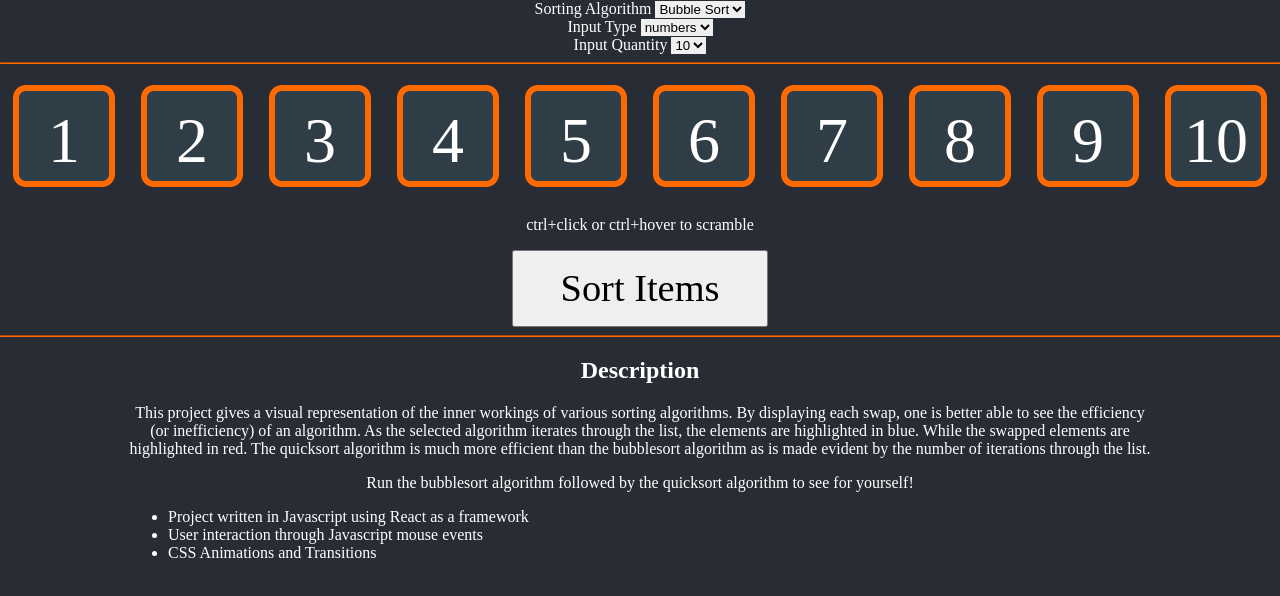
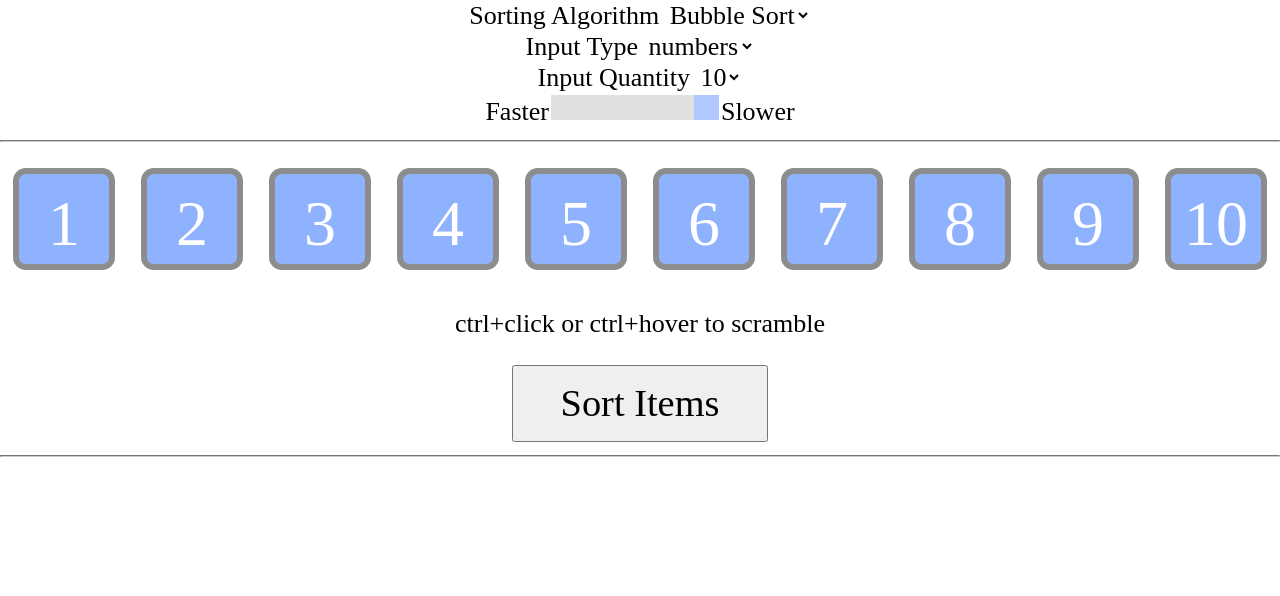
Before and after one commit to cbmmd42/SortFunctionVisualizer, a React (Create React App) app: page / in a window 1280 px wide. Shown: the top 596 px of the page. Built offline with nearby package versions, Linux system fonts and the light colour scheme.

Commit message:
modified look

```diff
--- a/src/App.css
+++ b/src/App.css
@@ -1,10 +1,10 @@
 body {
-  background-color: #282c34;
-  color: white;
+  background-color: #ffffff;
+  font-size: calc(10px + 2vmin);
 }
 
 hr {
-  border-color: #ff6a00;
+  border-color: #cacaca;
 }
 
 .App {
@@ -13,14 +13,12 @@ hr {
 }
 
 .App-header {
-  background-color: #282c34;
   min-height: 100vh;
   display: flex;
   flex-direction: column;
   align-items: center;
   justify-content: center;
   font-size: calc(10px + 2vmin);
-  color: white;
 }
 
 .App-link {
@@ -36,7 +34,6 @@ hr {
 
   margin-left: 10%;
   margin-right: 10%;
-  color: white;
 
 }
 
@@ -46,8 +43,11 @@ hr {
 
 select{
   border:none;
+  font-family: 'Times New Roman', Times, serif;
+  font-size: calc(10px + 2vmin);
   -webkit-transition-duration: 0.4s; /* Safari */
   transition-duration: 0.4s;
+  background-color: rgb(255, 255, 255);
 
 
 }
@@ -58,3 +58,39 @@ button {
   font-size: 3vw;
   font-family: 'Times New Roman', Times, serif;;
 }
+
+#myRange:disabled {
+  opacity: 1;
+  background-color: tomato;
+}
+
+#myRange {
+  -webkit-appearance: none;
+  width: calc(40px + 10vw);
+  height: 25px;
+  background: #d3d3d3;
+  outline: none;
+  opacity: 0.7;
+  -webkit-transition: .2s;
+  transition: opacity .2s;
+}
+
+#myRange:hover {
+  opacity: 1;
+}
+
+#myRange::-webkit-slider-thumb {
+  -webkit-appearance: none;
+  appearance: none;
+  width: 25px;
+  height: 25px;
+  background: rgb(143, 178, 255);
+  cursor: pointer;
+}
+
+#myRange::-moz-range-thumb {
+  width: 25px;
+  height: 25px;
+  background: rgb(143, 178, 255);
+  cursor: pointer;
+}
--- a/src/App.js
+++ b/src/App.js
@@ -25,7 +25,7 @@ class App extends React.Component {
       numberOfItems: '10',
       sortAlgorithmType: 'bubble sort',
       items: initialArray,
-      swapRate: 150,
+      swapRate: 210,
       sorting: false
     };
   }
@@ -44,6 +44,8 @@ class App extends React.Component {
       tempArr[i] = new Item(i+1,i);
     }
     this.setState({items: tempArr});
+    //set sqap rate
+      this.setState({swapRate: 2100/tempArr.length});
 
   }
 
@@ -88,6 +90,7 @@ class App extends React.Component {
     document.getElementById("stopBtn").classList.add("hidden");
     document.getElementById("sortBtn").classList.remove("hidden");
     document.getElementById("nidropdown").disabled = false;
+    document.getElementById("myRange").disabled = false;
     this.setState({sorting:false});
 
     setTimeout(() => {
@@ -100,6 +103,7 @@ class App extends React.Component {
     document.getElementById("stopBtn").classList.remove("hidden");
 
     document.getElementById("nidropdown").disabled = true;
+    document.getElementById("myRange").disabled = true;
 
     this.setState({sorting: true});
   }
@@ -134,6 +138,12 @@ class App extends React.Component {
 
   }
 
+  slidebar = (e) => {
+    e.preventDefault();
+    this.setState({swapRate: document.getElementById("myRange").value});
+    console.log(document.getElementById("myRange").value);
+  }
+
   render() {
     console.log("App Render called");
     //console.log(this.state.items);
@@ -141,6 +151,7 @@ class App extends React.Component {
       <div className="App">
         <TopBar SAcallBack = {this.callback_SADropdown} NIcallBack =
         {this.callback_NIDropdown} ITcallBack = {this.callback_ITDropdown}/>
+        <form>Faster<input type="range" id="myRange" value={this.state.swapRate} min="70" max="200" onChange={this.slidebar}></input>Slower</form>
         <hr></hr>
         <Row items={this.state.items} CBchangeItem={this.changeItemRandomly}/>
 
@@ -148,27 +159,6 @@ class App extends React.Component {
         <button id="sortBtn" onClick={ this.sort }>Sort Items </button>
         <button id="stopBtn" className="hidden" onClick={ this.stopSorting }>Stop </button>
         <hr></hr>
-
-        <div id="description">
-          <h2>Description</h2>
-            <p>This project gives a visual representation of the inner
-              workings of various sorting algorithms. By displaying each swap,
-               one is better able to see the efficiency (or inefficiency) of an
-               algorithm. As the selected algorithm iterates through the list,
-               the elements are highlighted in blue. While the swapped elements
-               are highlighted in red. The quicksort algorithm is much more
-               efficient than the bubblesort algorithm as is made evident by
-               the number of iterations through the list.
-            </p>
-            <p>Run the bubblesort algorithm followed by the quicksort algorithm to
-               see for yourself!
-            </p>
-          <ul>
-            <li>Project written in Javascript using React as a framework</li>
-            <li>User interaction through Javascript mouse events</li>
-            <li>CSS Animations and Transitions</li>
-          </ul>
-        </div>
 
       </div>
     );
--- a/src/components/NIDropdown.js
+++ b/src/components/NIDropdown.js
@@ -18,16 +18,11 @@ class NIDropdown extends React.Component {
             <div>
                 <label>Input Quantity </label>
                     <select id="nidropdown" value = {this.state.value} onChange = {this.handleChange}>
-                        <option value = "1">1</option>
                         <option value = "2">2</option>
-                        <option value = "3">3</option>
-                        <option value = "4">4</option>
                         <option value = "5">5</option>
-                        <option value = "6">6</option>
-                        <option value = "7">7</option>
-                        <option value = "8">8</option>
-                        <option value = "9">9</option>
                         <option value = "10">10</option>
+                        <option value = "20">20</option>
+                        <option value = "30">30</option>
                     </select>
             </div>
         );
--- a/src/components/Row.css
+++ b/src/components/Row.css
@@ -1,7 +1,7 @@
 
 .sortTable {
     display:inline-block;
-    background-color: #282c34;
+    background-color: rgb(255, 255, 255);
     width: 100vw;
     height: 10vw;
     padding: 0vw;
--- a/src/components/Square.css
+++ b/src/components/Square.css
@@ -15,17 +15,17 @@
     height: 8vw;
     width: 8vw;
     margin:0vw;
-    background-color: #2f3e46;
+    background-color:rgb(143, 178, 255);
     border-width: .5vw .5vw .5vw .5vw;
     border-style: solid ;
-    border-color: #ff6a00;
+    border-color: #8d8d8d;
     border-radius: 1vw;
 
     color:white;
 }
 
 .swap {
-    border-color:rgb(255, 0, 0);
+    border-color:rgb(102, 255, 0);
     position: relative;
     -webkit-animation-name: example;
     -webkit-animation-duration: 0.1s;
@@ -36,7 +36,7 @@
 }
 
 .touch {
-    border-color:rgb(0, 4, 255);
+    border-color:rgb(82, 94, 255);
     position: relative;
     -webkit-animation-name: example; /* Safari 4.0 - 8.0 */
     -webkit-animation-duration: 0.1s; /* Safari 4.0 - 8.0 */
```
Also changed, not shown: 1 other file (tests, documents, lock files or other folders).
